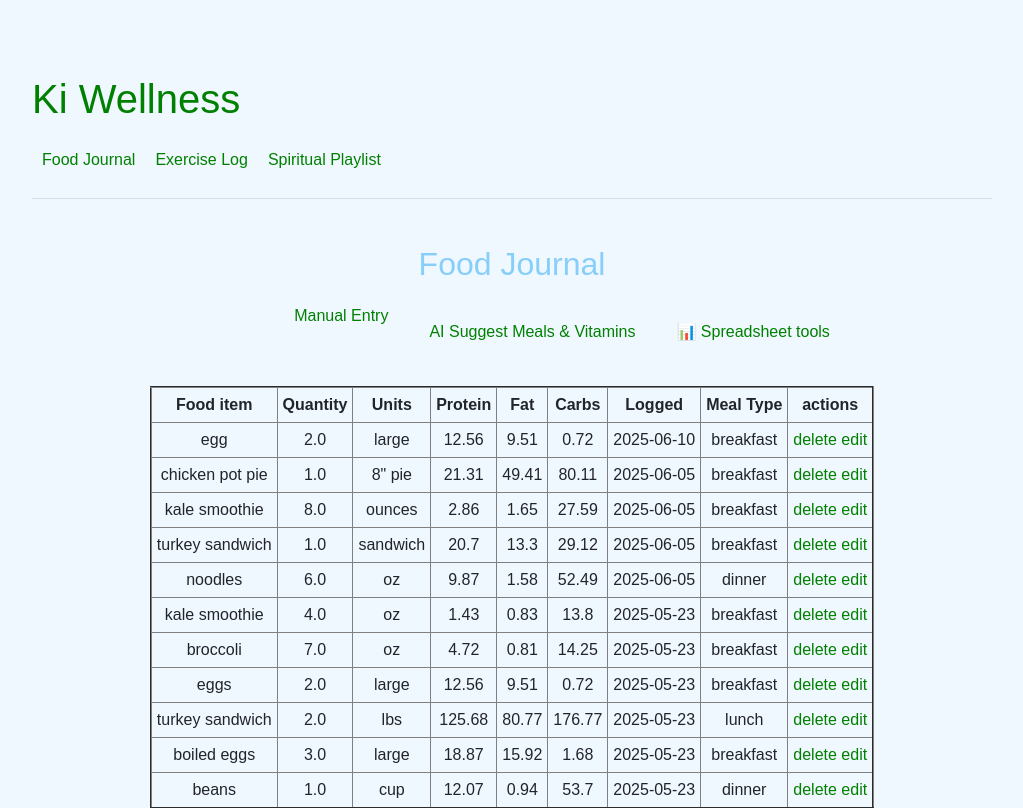
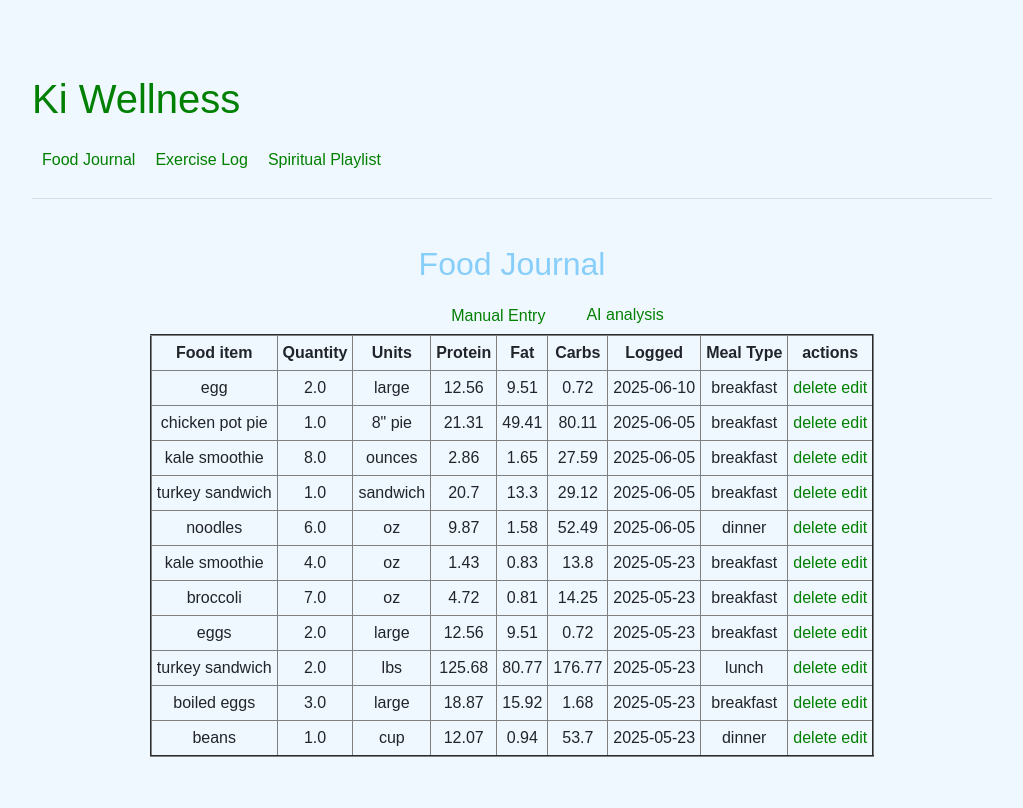
Before and after one commit to kcamacho1/AI_food_journal, a Flask app: page /food_journal in a window 1280 px wide. Shown: the top 808 px of the page, without its empty margins (128-1151 px from the left). Run offline with Flask 3, Linux system fonts and the light colour scheme; data comes from the database, SQL or seed files in the repository; some libraries are stand-ins or nearby versions.

Commit message:
commented out unusable functions and cleaned up UI

```diff
--- a/static/styles.css
+++ b/static/styles.css
@@ -130,7 +130,7 @@ body {
   display: flex;
   gap: 10px;
   justify-content: center;
-  margin-bottom: 20px;
+  margin-bottom: 0px;
   margin-left: 100px;
   color: var(--main-font);
 }
@@ -180,8 +180,8 @@ body {
 .ai-button {
     background-color: var(--bg-color);
     color: var(--main-font);
-    padding: 12px 20px;
-    margin: 10px 0;
+    padding: 0px 20px;
+    margin: 5px 0;
     border: none;
     border-radius: 8px;
     cursor: pointer;
--- a/templates/food_journal.html
+++ b/templates/food_journal.html
@@ -6,17 +6,19 @@
 
 <!-- Food Journal Entry Options -->
 <div class="db-button-bar">
-  <a href="{{ url_for('food_entry_routes.add_food') }}" class="btn">Manual Entry</a>
+    <a href="{{ url_for('food_entry_routes.add_food') }}" class="btn">Manual Entry</a>
   <form action="/suggest_meals" method="post">
-      <button type="submit" class="ai-button">AI Suggest Meals & Vitamins</button>
+      <button type="submit" class="ai-button">AI analysis</button>
   </form>
 
  <!-- TODO
   <a href="{{ url_for('food_entry_routes.scan_food') }}" class="btn">Food Scanner</a>
   <a href="{{ url_for('food_entry_routes.upload_image') }}" class="btn">Upload Image</a>
+
+
+BUG Present
+    <button id="spreadsheetModalBtn" class="btn">Download/ Upload Journal</button>
 -->
-    <!-- Trigger Button -->
-    <button id="spreadsheetModalBtn" class="btn">📊 Spreadsheet tools</button>
 
     <!-- The Modal -->
     <div id="spreadsheetModal" class="modal">
```
